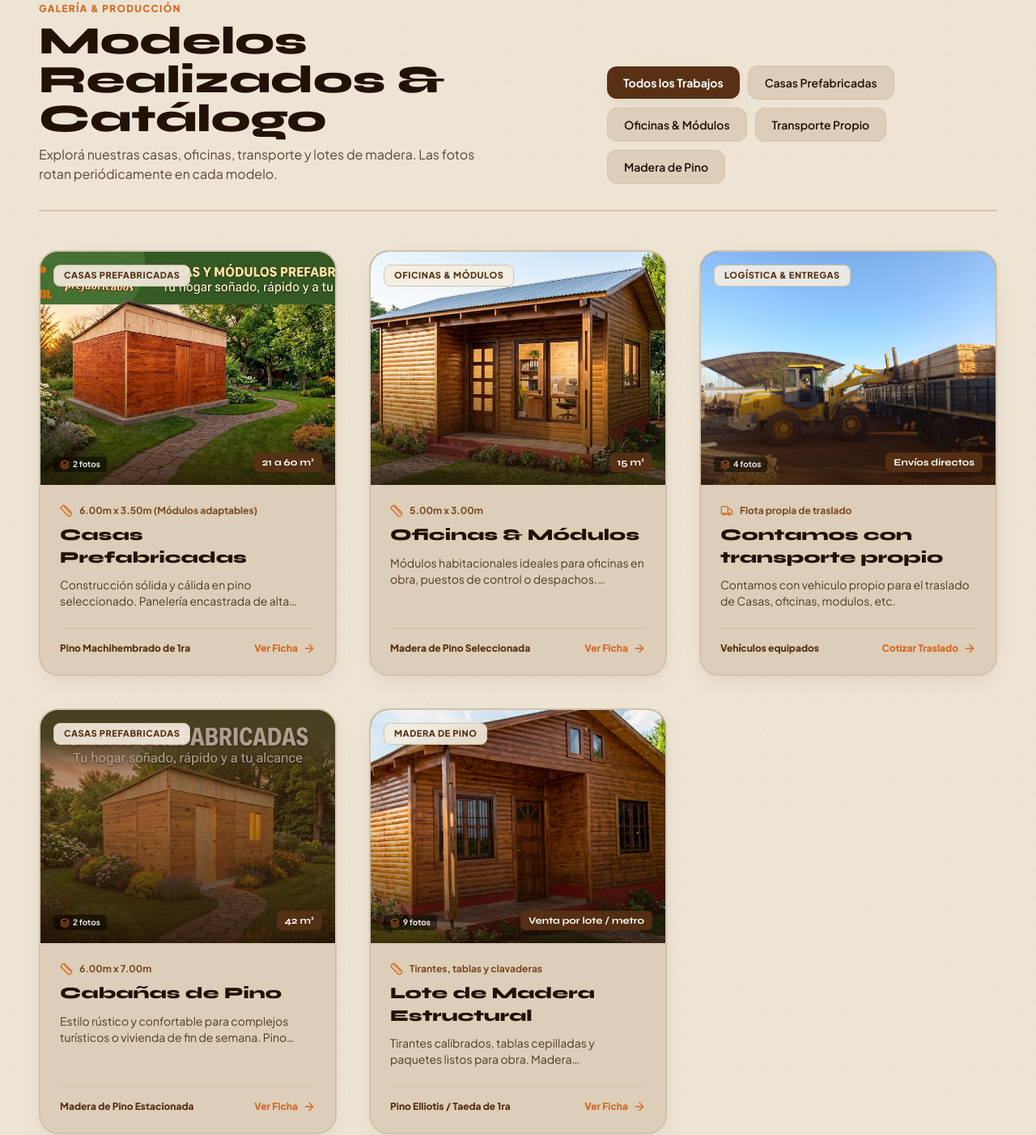
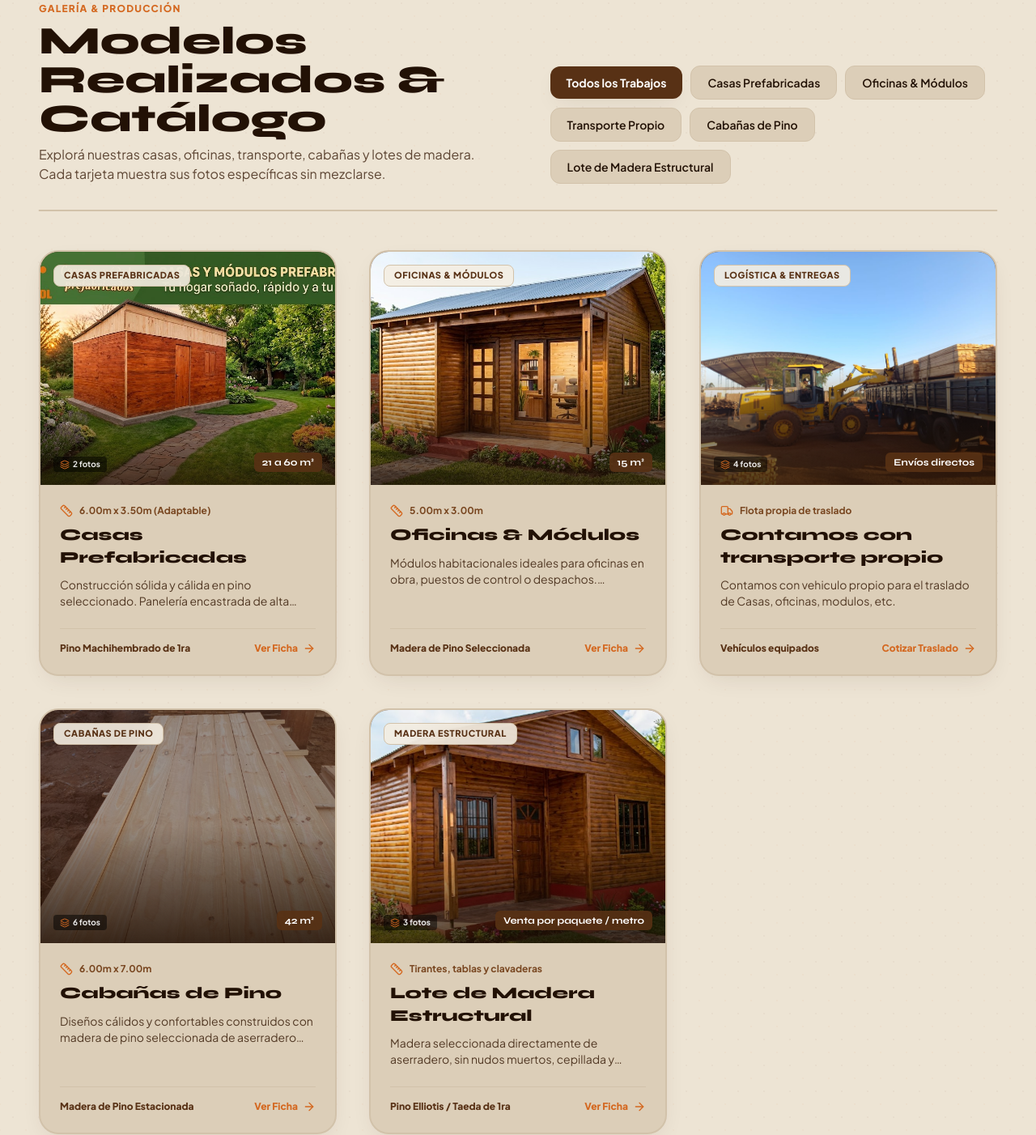
Before and after one commit to rolfiborgdr-cloud/MADERSOL-web, a plain HTML site: page index.html in a window 1280 px wide. Shown: the part 1004-2406 px from the top of the page at 81% size. Drawn offline with nearby package versions, Linux system fonts and the light colour scheme.

Commit message:
Vincular secciones exactas a cada subcarpeta de imagenes

```diff
--- a/index.html
+++ b/index.html
@@ -166,7 +166,7 @@
     <!-- Main Body Area -->
     <main class="flex-grow pt-28 pb-20">
 
-        <!-- Hero Section -->
+        <!-- Hero Section (Imágenes de la carpeta publi) -->
         <section class="border-b border-msCream-border/80 pt-6 pb-16 lg:pb-20">
             <div class="max-w-[1440px] mx-auto px-4 sm:px-8 lg:px-12">
                 <div class="grid grid-cols-1 lg:grid-cols-12 gap-8 lg:gap-12 items-center">
@@ -230,7 +230,7 @@
                         </div>
                     </div>
 
-                    <!-- Right Hero Visual Card (Fotos de la carpeta publi) -->
+                    <!-- Right Hero Visual Card -->
                     <div class="lg:col-span-5 w-full">
                         <div class="relative rounded-3xl bg-msCream-300 p-4 sm:p-5 border-2 border-msCream-border wood-shadow">
                             <div class="relative rounded-2xl overflow-hidden aspect-square sm:aspect-4/3 lg:aspect-square bg-msWood flex items-center justify-center shadow-inner">
@@ -291,7 +291,7 @@
             </div>
         </section>
 
-        <!-- Catalog Section (5 Secciones) -->
+        <!-- Catalog Section (5 Secciones ordenadas) -->
         <section id="catalogo" class="max-w-[1440px] mx-auto px-4 sm:px-8 lg:px-12 pt-16 lg:pt-20">
 
             <!-- Section Header -->
@@ -302,7 +302,7 @@
                         Modelos Realizados & Catálogo
                     </h2>
                     <p class="text-msWood-dark/80 text-sm sm:text-base mt-2 max-w-xl">
-                        Explorá nuestras casas, oficinas, transporte y lotes de madera. Las fotos rotan periódicamente en cada modelo.
+                        Explorá nuestras casas, oficinas, transporte, cabañas y lotes de madera. Cada tarjeta muestra sus fotos específicas sin mezclarse.
                     </p>
                 </div>
 
@@ -320,8 +320,11 @@
                     <button onclick="applyFilter('transporte', this)" class="filter-pill px-5 py-2.5 rounded-xl text-xs sm:text-sm font-semibold bg-msCream-300 text-msWood-deep hover:bg-msCream-400 border border-msCream-border transition-all">
                         Transporte Propio
                     </button>
-                    <button onclick="applyFilter('madera', this)" class="filter-pill px-5 py-2.5 rounded-xl text-xs sm:text-sm font-semibold bg-msCream-300 text-msWood-deep hover:bg-msCream-400 border border-msCream-border transition-all">
-                        Madera de Pino
+                    <button onclick="applyFilter('cabanas', this)" class="filter-pill px-5 py-2.5 rounded-xl text-xs sm:text-sm font-semibold bg-msCream-300 text-msWood-deep hover:bg-msCream-400 border border-msCream-border transition-all">
+                        Cabañas de Pino
+                    </button>
+                    <button onclick="applyFilter('lote-madera', this)" class="filter-pill px-5 py-2.5 rounded-xl text-xs sm:text-sm font-semibold bg-msCream-300 text-msWood-deep hover:bg-msCream-400 border border-msCream-border transition-all">
+                        Lote de Madera Estructural
                     </button>
                 </div>
             </div>
@@ -595,7 +598,7 @@
 
     <!-- JavaScript Application Logic -->
     <script>
-        // Rotador de fotos para el Hero
+        // Rotador de fotos para la sección Hero (carpeta publi)
         let currentHero = 1;
         function startHeroRotator() {
             setInterval(() => {
@@ -630,14 +633,14 @@
             }, 4000);
         }
 
-        // Mapeo de fotos basado en la estructura de tus carpetas
+        // Definición estricta de las 5 secciones y sus respectivas carpetas
         const modelsData = [
             {
                 id: 1,
                 title: "Casas Prefabricadas",
                 category: "casas",
                 categoryLabel: "Casas Prefabricadas",
-                dimensions: "6.00m x 3.50m (Módulos adaptables)",
+                dimensions: "6.00m x 3.50m (Adaptable)",
                 area: "21 a 60 m²",
                 woodType: "Pino Machihembrado de 1ra",
                 roof: "Chapa con pendiente + tirantería a la vista",
@@ -688,41 +691,39 @@
             {
                 id: 4,
                 title: "Cabañas de Pino",
-                category: "casas",
-                categoryLabel: "Casas Prefabricadas",
+                category: "cabanas",
+                categoryLabel: "Cabañas de Pino",
                 dimensions: "6.00m x 7.00m",
                 area: "42 m²",
                 woodType: "Madera de Pino Estacionada",
                 roof: "Techo pronunciado a dos aguas",
                 delivery: "Fabricación a medida",
-                desc: "Estilo rústico y confortable para complejos turísticos o vivienda de fin de semana. Pino misionero tratado para resistir las inclemencias del clima.",
+                desc: "Diseños cálidos y confortables construidos con madera de pino seleccionada de aserradero propio. Excelente aislación térmica y estética natural.",
                 images: [
-                    "img/casas/casas-2.jfif",
-                    "img/casas/casas-1.jfif"
+                    "img/madera-pino/pino-1.jfif",
+                    "img/madera-pino/pino-2.jfif",
+                    "img/madera-pino/pino-3.jfif",
+                    "img/madera-pino/pino-4.jfif",
+                    "img/madera-pino/pino-5.jfif",
+                    "img/madera-pino/pino-6.jfif"
                 ],
                 fallbackImage: "https://images.unsplash.com/photo-1518780664697-55e3ad937233?auto=format&fit=crop&w=1000&q=80"
             },
             {
                 id: 5,
                 title: "Lote de Madera Estructural",
-                category: "madera",
-                categoryLabel: "Madera de Pino",
+                category: "lote-madera",
+                categoryLabel: "Madera Estructural",
                 dimensions: "Tirantes, tablas y clavaderas",
-                area: "Venta por lote / metro",
+                area: "Venta por paquete / metro",
                 woodType: "Pino Elliotis / Taeda de 1ra",
                 roof: "Ideal para cubiertas, tinglados y encofrados",
                 delivery: "Stock permanente",
-                desc: "Tirantes calibrados, tablas cepilladas y paquetes listos para obra. Madera directamente aserrada y secada en planta misionera.",
+                desc: "Madera seleccionada directamente de aserradero, sin nudos muertos, cepillada y calibrada con herramientas industriales de alta calidad.",
                 images: [
                     "img/lote-madera/lote-madera-1.jpg",
                     "img/lote-madera/lote-madera-2.jpg",
-                    "img/lote-madera/lote-madera-3.jfif",
-                    "img/madera-pino/pino-1.jfif",
-                    "img/madera-pino/pino-2.jfif",
-                    "img/madera-pino/pino-3.jfif",
-                    "img/madera-pino/pino-4.jfif",
-                    "img/madera-pino/pino-5.jfif",
-                    "img/madera-pino/pino-6.jfif"
+                    "img/lote-madera/lote-madera-3.jfif"
                 ],
                 fallbackImage: "https://images.unsplash.com/photo-1505691938895-1758d7feb511?auto=format&fit=crop&w=1000&q=80"
             }
@@ -802,7 +803,7 @@
                 `;
                 container.appendChild(card);
 
-                // Rotador individual por tarjeta cada 3.5 segundos si tiene más de 1 imagen
+                // Rotador individual por tarjeta (cada tarjeta solo recorre su propia lista de imágenes)
                 if (hasMultiple) {
                     let imgIdx = 0;
                     const intervalId = setInterval(() => {
@@ -897,7 +898,7 @@
             modalImg.onerror = () => { modalImg.src = fallbackUrl; };
             modalImg.src = initialImg;
 
-            // Rotación en el modal
+            // Rotación en la ventana modal usando exclusivamente las imágenes de esa tarjeta
             if (item.images && item.images.length > 1) {
                 let mIdx = 0;
                 modalRotatorTimer = setInterval(() => {
```
